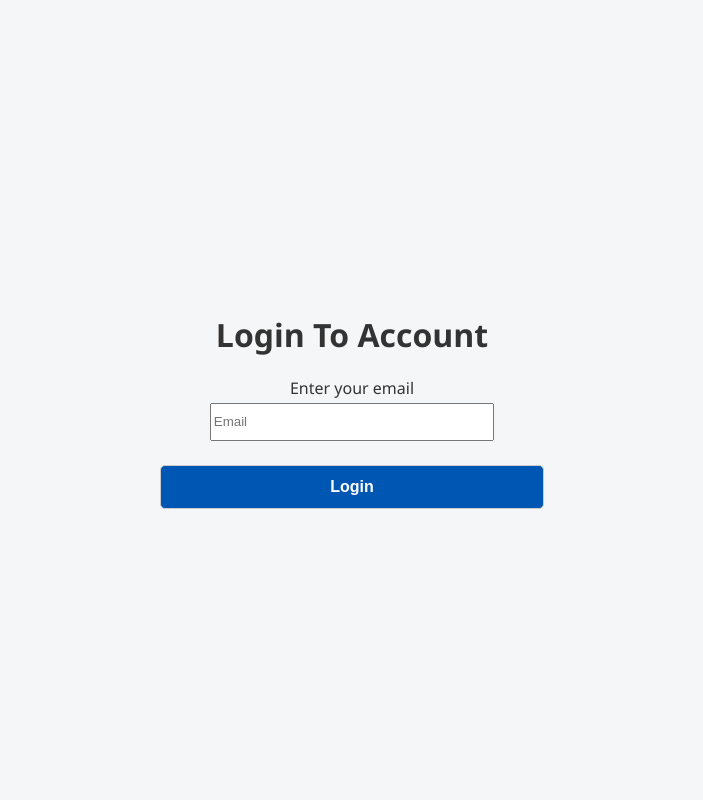
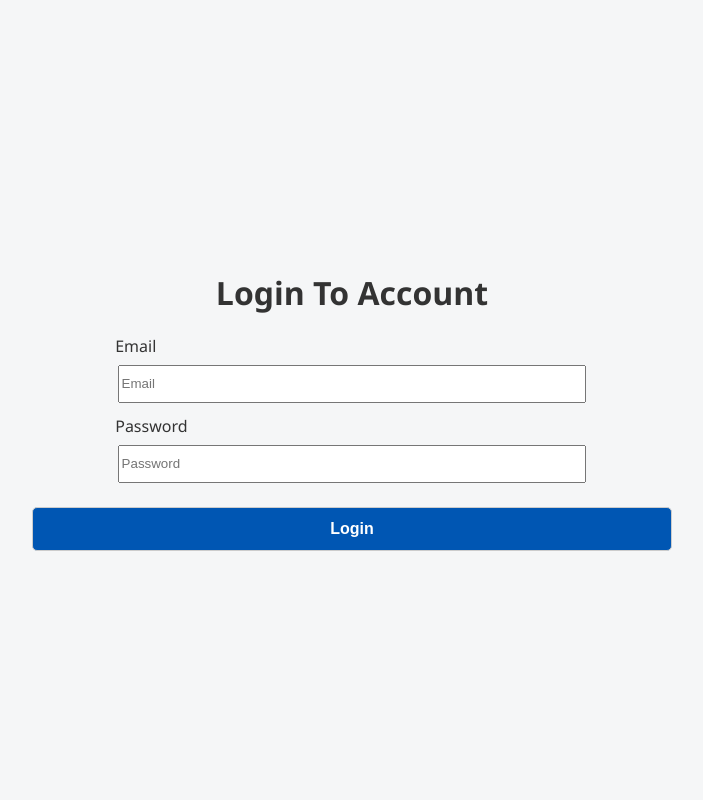
Before and after one commit to boraytuna/Attendance-Verification-System, a Flask app: page /login in a window 1280 px wide. Shown: the whole page, without its empty margins (288-991 px from the left). Run offline with Flask 3, Linux system fonts and the light colour scheme; parts of the project's set-up code (start-up, migrations or seed data) failed here and were passed over.

Commit message:
create account, login, password hashing

```diff
--- a/app.py
+++ b/app.py
@@ -8,7 +8,8 @@ import math
 from datetime import datetime, timedelta
 from geopy.distance import geodesic
 from apscheduler.schedulers.background import BackgroundScheduler
-import auth
+import passlib, passlib.hash
+from passlib.hash import sha256_crypt
 
 app = Flask(__name__)
 
@@ -22,10 +23,9 @@ app.secret_key = os.urandom(24)
 scheduler = BackgroundScheduler()
 scheduler.start()
 
-
 ENFORCE_DEVICE_ID = True  # Can toggle off for testing or relaxed events
 
-#mail server configuration
+# mail server configuration
 app.config['MAIL_SERVER'] = 'smtp.gmail.com'
 app.config['MAIL_PORT'] = 587
 app.config['MAIL_USE_TLS'] = True
@@ -38,10 +38,13 @@ mail = Mail(app)
 if not os.path.exists(QR_CODE_FOLDER):
     os.makedirs(QR_CODE_FOLDER)
 
-GOOGLE_API_KEY = "AIzaSyAzf_3rNo5yi24L3Mu35o5VHaw1PwVmeTs"  # Replace with your actual Google API key
+GOOGLE_API_KEY = "AIzaSyAzf_3rNo5yi24L3Mu35o5VHaw1PwVmeTs"
 
 # Function to connect to SQLite
 def get_db_connection():
+    """
+    Establish a connection to the SQLite attendance.db database.
+    """
     conn = sqlite3.connect(DATABASE_NAME)
     conn.row_factory = sqlite3.Row  # Enables dictionary-style access
     conn.execute("PRAGMA foreign_keys = ON")  # Enable foreign key constraints
@@ -49,6 +52,9 @@ def get_db_connection():
 
 # TEMPORARY - function to connect to fake DB
 def get_fakedb_connection():
+    """
+    Establish a connection to the SQLite fake.db database.
+    """
     conn = sqlite3.connect("fake.db")
     conn.row_factory = sqlite3.Row  # Enables dictionary-style access
     conn.execute("PRAGMA foreign_keys = ON")  # Enable foreign key constraints
@@ -63,7 +69,8 @@ def create_tables():
     cursor.execute('''
         CREATE TABLE IF NOT EXISTS users (
             userID INTEGER PRIMARY KEY AUTOINCREMENT,
-            userEmail TEXT NOT NULL
+            email TEXT NOT NULL,
+            password TEXT NOT NULL
         )
     ''')
 
@@ -131,7 +138,7 @@ def landing_page():
 @app.route("/signup")
 def signup():
     """
-    Flask route for the signup page.
+    Flask route rendering for the signup page.
 
     Returns:
         the rendered signup page HTML template
@@ -145,19 +152,91 @@ def submit_signup():
     """
     data = request.json
     email = data.get('email')
-    password = data.get('password')
-    #hash password
+    password = sha256_crypt.encrypt(data.get('password'))
 
+    conn = get_db_connection()
+    try:
+        # first check if account with email already exists
+        user = conn.cursor().execute('''
+            SELECT * FROM users WHERE email = ?
+            ''', (email,)
+        ).fetchone()
+
+        if user is not None:
+            return jsonify({
+                "success": False,
+                "message": "An account with this email already exists."
+            })
+        else:
+            conn.cursor().execute('''
+                INSERT INTO users (email, password) VALUES (?, ?)
+                ''', (email, password)
+            )
+            conn.commit()
+
+            return jsonify({
+                "success": True,
+                "message": "Account creation successful!"
+            })
+    except sqlite3.Error as e:
+        return jsonify({
+            "success": False,
+            "message": f"Database error: {str(e)}"
+        })
+    finally:
+        conn.close()
 
 @app.route("/login")
 def login():
     """
-    Flask route for the login page.
+    Flask route rendering for the login page.
 
     Returns:
         the rendered login page HTML template
     """
     return render_template("login.html")
+
+@app.route("/submit_login", methods=["POST"])
+def submit_login():
+    """
+    API route to handle user login.
+    """
+    data = request.json
+    email = data.get('email')
+    password = data.get('password')
+
+    conn = get_db_connection()
+    try:
+        user = conn.cursor().execute('''
+            SELECT * FROM users WHERE email = ?
+            ''', (email,)
+        ).fetchone()
+    except sqlite3.Error as e:
+        return jsonify({
+            "success": False,
+            "message": f"Database error: {str(e)}"
+        })
+    finally:
+        conn.close()
+
+    if user is None:
+       return jsonify({
+            "success": False,
+            "message": "No account exists with this email."
+        })
+    elif sha256_crypt.verify(password, user[2]):
+        # store userID and email in session
+        session['user_id'] = user[0]
+        session['user_email'] = user[1]
+        return jsonify({
+            "success": True,
+            "message": "Login successful."
+        })
+    else:
+        return jsonify({
+            "success": False,
+            "message": "Incorrect password."
+        })
 
 @app.route("/dashboard")
 def dashboard():
@@ -503,10 +582,10 @@ def construct_email_records(event_id):
     return emails
 
 def send_professor_emails(event_id):
-    print(f"[🚨 EMAIL JOB STARTED] Event ID: {event_id}")
     """
     Send emails to professors with a summary of student attendance records.
     """
+    print(f"[🚨 EMAIL JOB STARTED] Event ID: {event_id}")
     emails = construct_email_records(event_id)
     print(f"[🗃 EMAIL DATA] Found {len(emails)} professors for Event ID {event_id}")
     professors = emails.keys()
--- a/static/css/styles.css
+++ b/static/css/styles.css
@@ -4,22 +4,12 @@ html, body {
     margin: auto;
     padding: 0;
     display: flex;
-    flex-direction: row;
+    flex-direction: column;
     align-items: center;
     justify-content: center;
     font-family: 'Segoe UI', sans-serif;
     background-color: #f5f6f7;
     color: #333;
-}
-
-.content {
-    width: 60%;
-    height: 60%;
-    margin: auto;
-    display: flex;
-    flex-direction: column;
-    align-items: center;
-    justify-content: center;
 }
 
 .btn-container {
@@ -76,6 +66,17 @@ button:hover {
     height: 2rem;
 }
 
+label {
+    width: 37%;
+    text-align: left;
+    margin-bottom: 0.25rem;
+}
+
+.failed-container {
+    text-align: center;
+    margin: 0;
+}
+
 /* .inputContainer {
     width: 100%;
     height: 2.75rem;
--- a/templates/dashboard.html
+++ b/templates/dashboard.html
@@ -74,6 +74,8 @@
 
 <div class="dashboard-container">
     <h1>📊 Dashboard</h1>
+
+    <p>Welcome, {{ session['user_email'] }}!</p>
 
     {% if request.args.get('success') == '1' %}
     <div id="success-message"
--- a/templates/login.html
+++ b/templates/login.html
@@ -6,20 +6,57 @@
     <link rel="stylesheet" type="text/css" href="{{ url_for('static', filename='css/styles.css') }}">
 </head>
 <body>
-    <div class="content">
     <h1 style="font-size: 2rem; font-weight: bold; text-align: center;">Login To Account</h1>
+    <div class="failed-container" id="failed-container" style="display:none; margin:0; padding:0;">
+        <p class="failed-message-header" id="failed-message-header" style="margin:0; padding:0;">Failed to login!</p>
+        <p class="failed-message" id="failed-message" style="margin:0; padding:0;"></p>
+    </div>
     <form class="form-container">
-            <!-- <label for="username">Enter a username</label>
-            <div class="input-container">
-                <i class="fa-regular fa-user"></i>
-                <input type="text" id="username" name="username" placeholder="Username" required>
-            </div> -->
-            <label for="email">Enter your email</label>
+        <label for="email">Email</label>
         <div class="input-container">
             <i class="fa-regular fa-user"></i>
             <input type="text" id="email" name="email" placeholder="Email" required>
         </div>
+        <label for="password">Password</label>
+        <div class="input-container">
+            <i class="fa-regular fa-user"></i>
+            <input type="password" id="password" name="password" minlength="6" placeholder="Password" required>
+        </div>
     </form>
-        <button>Login</button>
-    </div>
+    <button id="submitLogin" type="submit">Login</button>
 </body>
+<script>
+    const failedContainer = document.getElementById("failed-container");
+    const failedMessage = document.getElementById("failed-message");
+
+    document.getElementById("submitLogin").addEventListener("click", function() {
+        let email = document.getElementById("email").value;
+        let password = document.getElementById("password").value;
+
+        if (email && password) {
+            fetch("/submit_login", {
+                method: "POST",
+                headers: {
+                    "Content-Type": "application/json"
+                },
+                body: JSON.stringify({
+                    email: email,
+                    password: password
+                })
+            })
+            .then(response => response.json())
+            .then(data => {
+                if (data.success) {
+                    //redirect user to dashboard page after successful login
+                    window.location.href = "{{ url_for('dashboard') }}";
+                } else {
+                    failedContainer.style.display = "block";
+                    failedMessage.innerText = data.message;
+                    if (data.message === "No account exists with this email.") {
+                        failedMessage.innerHTML += `<br><p><a href="{{ url_for('signup') }}">Create an account</a> instead?</p>`;
+                    }
+                }
+            })
+        }
+    })
+</script>
```
Also changed, not shown: templates/signup.html (+19 -8 lines). Lines whose indentation alone changed are shown as unchanged.
